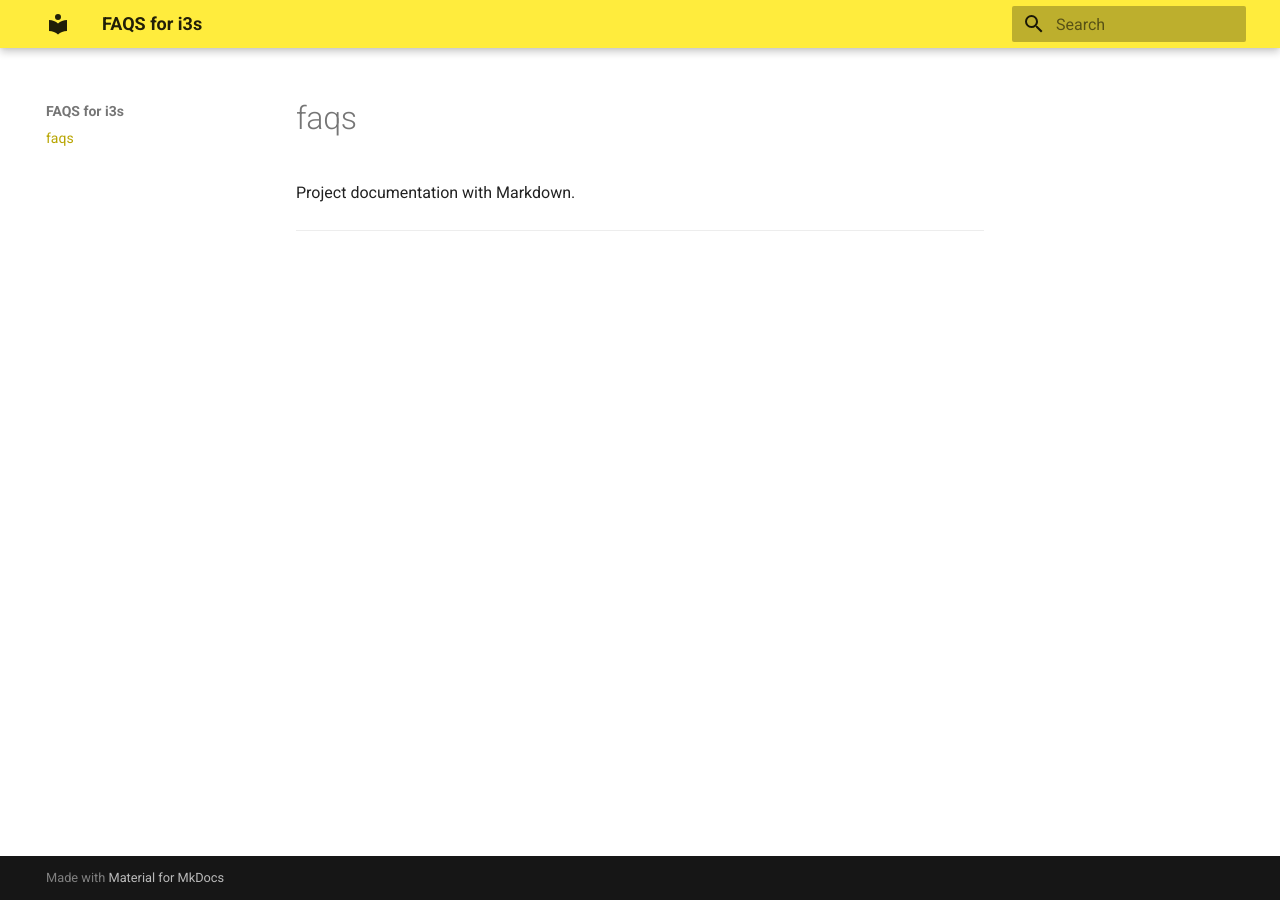
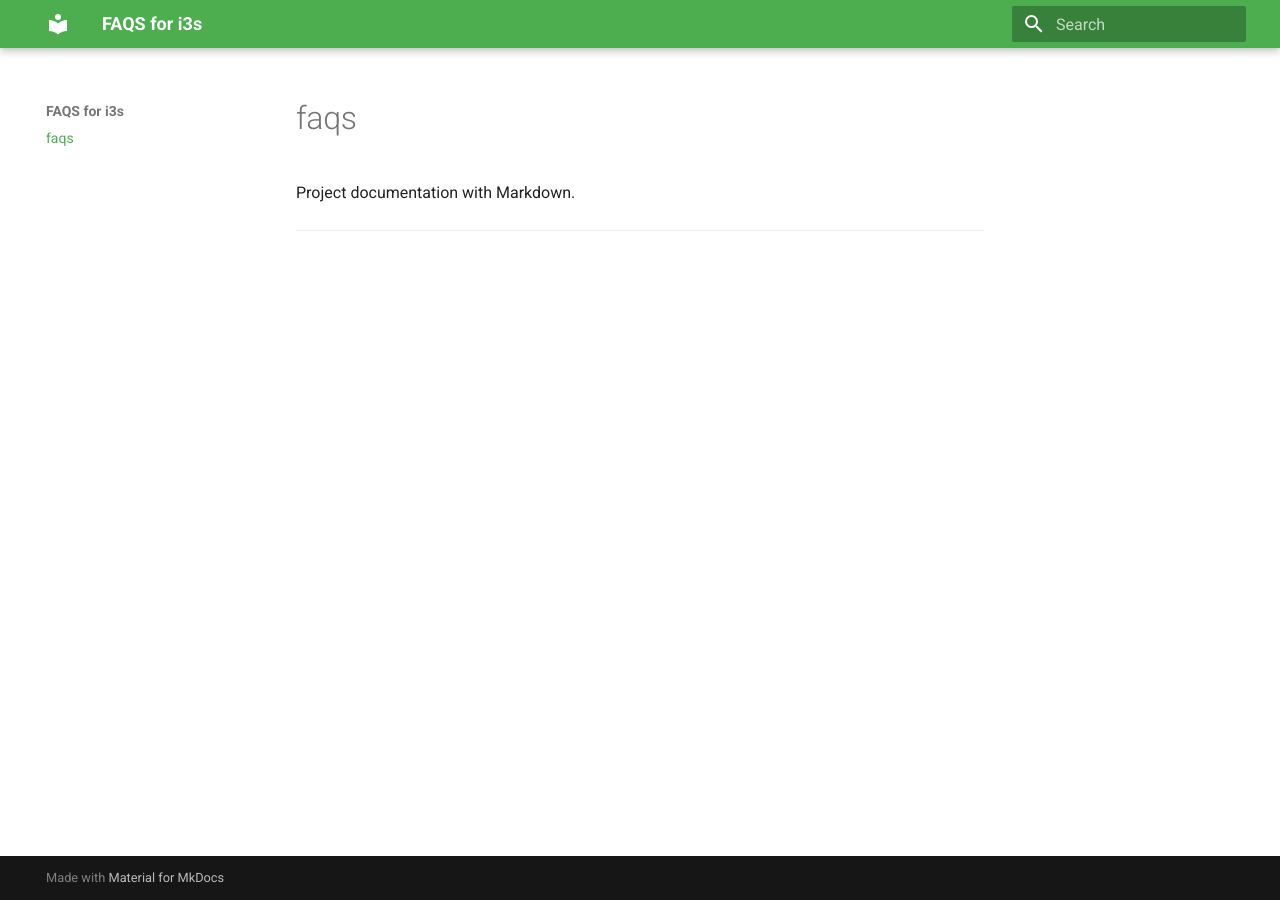
Before and after one commit to universityigi/faqs, an MkDocs documentation site: the page built from docs/index.md, in a window 1280 px wide. Built offline with MkDocs 1.6.1 and Material for MkDocs 9.7.7, drawn with Linux system fonts in a browser that asks for light colours.

```diff
--- a/mkdocs.yml
+++ b/mkdocs.yml
@@ -2,4 +2,8 @@ site_name: FAQS for i3s
 theme:
   name: material
   palette:
-    primary: yellow
+    primary: green
+    accent: lime
+    toggle:
+      icon: material/toggle-switch-off-outline
+      name: Switch to dark mode
```
